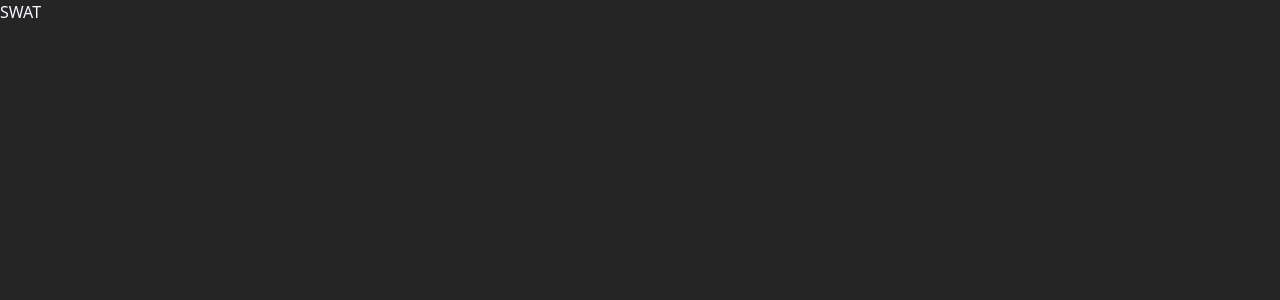
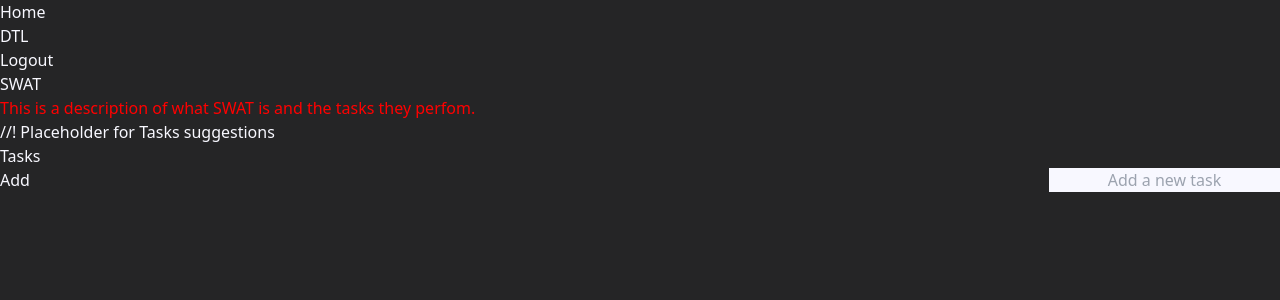
Before and after one commit to Patrick-Hillme/daily_task_list, a React (Vite) app in the folder client/: page /swat in a window 1280 px wide. Shown: the top 300 px of the page. Built offline with nearby package versions, Linux system fonts and the light colour scheme.

Commit message:
Added task-list to Swat component

```diff
--- a/client/src/components/Homepage.jsx
+++ b/client/src/components/Homepage.jsx
@@ -27,7 +27,7 @@ const Homepage = (props) => {
                 </div>
             </header>
 
-            <p className="text-white text-center mt-14">You'll find your role for today on the schedule. Select a role to see your DTL.</p>
+            <p className="text-white text-center mt-14">You will find your role for today on the schedule. Please select a role to see your DTL.</p>
 
             <div className="flex justify-center grid-flow-row gap-5 mt-14">
                 <div>
--- a/client/src/components/NavBar.jsx
+++ b/client/src/components/NavBar.jsx
@@ -1,13 +1,31 @@
 import { Link } from "react-router-dom";
+import axios from "axios";
+import { useNavigate } from "react-router-dom";
 
 const NavBar = (props) => {
+
+    const navigate = useNavigate();
+
+    const logout = () => {
+        axios.post('http://localhost:8000/api/logout', {}, {withCredentials:true})
+            .then((res) => {
+                navigate('/')
+            })
+            .catch((err) => {
+                console.log(err)
+            })
+    }
+
     return (
-        <div className="flex ">
+        <div className="flex justify-around mt-5 items-center border-b-[3px] pb-5 mb-10">
+            <div>
+                <Link to={'/homepage'} className="text-xl">Home</Link>
+            </div>
             <div>
                 <h1 className="text-5xl">DTL</h1>
             </div>
             <div>
-                <Link to={'/homepage'} className="text-">Home</Link>
+                <button onClick={logout} className="bg-sky-500 w-24 rounded-full float-right">Logout</button>
             </div>
         </div>
     )
--- a/client/src/components/Swat.jsx
+++ b/client/src/components/Swat.jsx
@@ -1,9 +1,74 @@
+import { useState } from "react";
+import NavBar from "./NavBar";
+import axios from "axios";
 
 
 const Swat = (props) => {
+
+    const [taskList, setTaskList] = useState([]);
+    const [newTask, setNewTask] = useState('');
+
+    const changeHandler = (e) => {
+        setNewTask(e.target.value);
+    }
+
+    const submitHandler = async (e) => {
+        e.preventDefault();
+
+        try {
+            const response = await axios.post('http://localhost:8000/api/newTask', {
+                taskName: newTask
+            })
+            if (response.status === 200) {
+                setTaskList([ ...taskList, response.data ]);
+                setNewTask('');
+            }
+        }
+        catch (err) {
+            console.error("Error creating task:", err)
+        }
+    }
+
+    const handleCheckBox = (taskId) => {
+        setTaskList(taskList.map(newTask => {
+            if ( newTask._id === taskId) {
+                return { ...newTask, completed: !newTask.completed }
+            }
+            return newTask;
+        }))
+    }
+
     return (
-        <div>
-            <h1>SWAT</h1>
+        <div className="container mx-auto w-11/12">
+            <div>
+                <NavBar/>
+            </div>
+            <h1 className="text-4xl">SWAT</h1>
+            <p className="mt-5 text-white">This is a description of what SWAT is and the tasks they perfom.</p>
+            <div className="flex justify-between mt-10">
+                <div className="w-1/3">
+                    //! Placeholder for Tasks suggestions
+                </div>
+                <div className="w-1/3">
+                    <h1 className="mb-5">Tasks</h1>
+                    <form onSubmit={submitHandler} className="flex">
+                        <input className="text-black mr-10 w-60 mb-10 rounded h-7" type="text" placeholder="Add a new task" value={ newTask } onChange={changeHandler}/>
+                        <button className="bg-green-500 h-7 w-20 rounded">Add</button>
+                    </form>
+                    <div>
+                        <ul>
+                            { taskList.map((newTask) => (
+                                <li key={newTask._id} className="mb-5">
+                                    <input type="checkbox"  className="form-checkbox h-5 w-5 text-green-600 " checked={newTask.completed} onChange={() => handleCheckBox(newTask._id)} />
+                                    <span style={{ textDecoration: newTask.completed ? 'line-through' : 'none' }}>
+                                    { newTask.taskName }
+                                    </span>
+                                </li>
+                            )) }
+                        </ul>
+                    </div>
+                </div>
+            </div>
         </div>
     )
 }
```
Also changed, not shown: client/src/App.css (line endings or trailing spaces), 1 other file (tests, documents, lock files or other folders).
